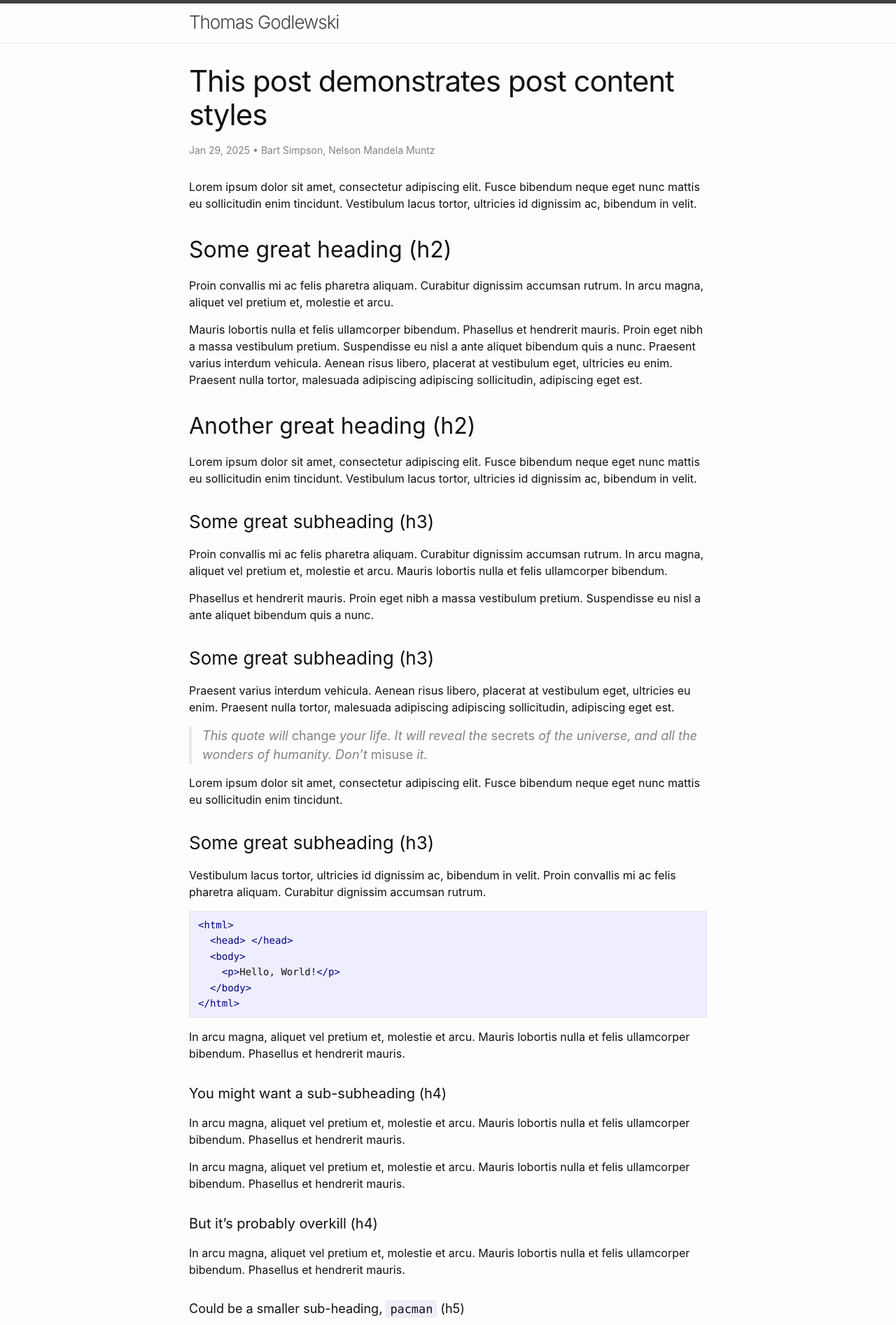
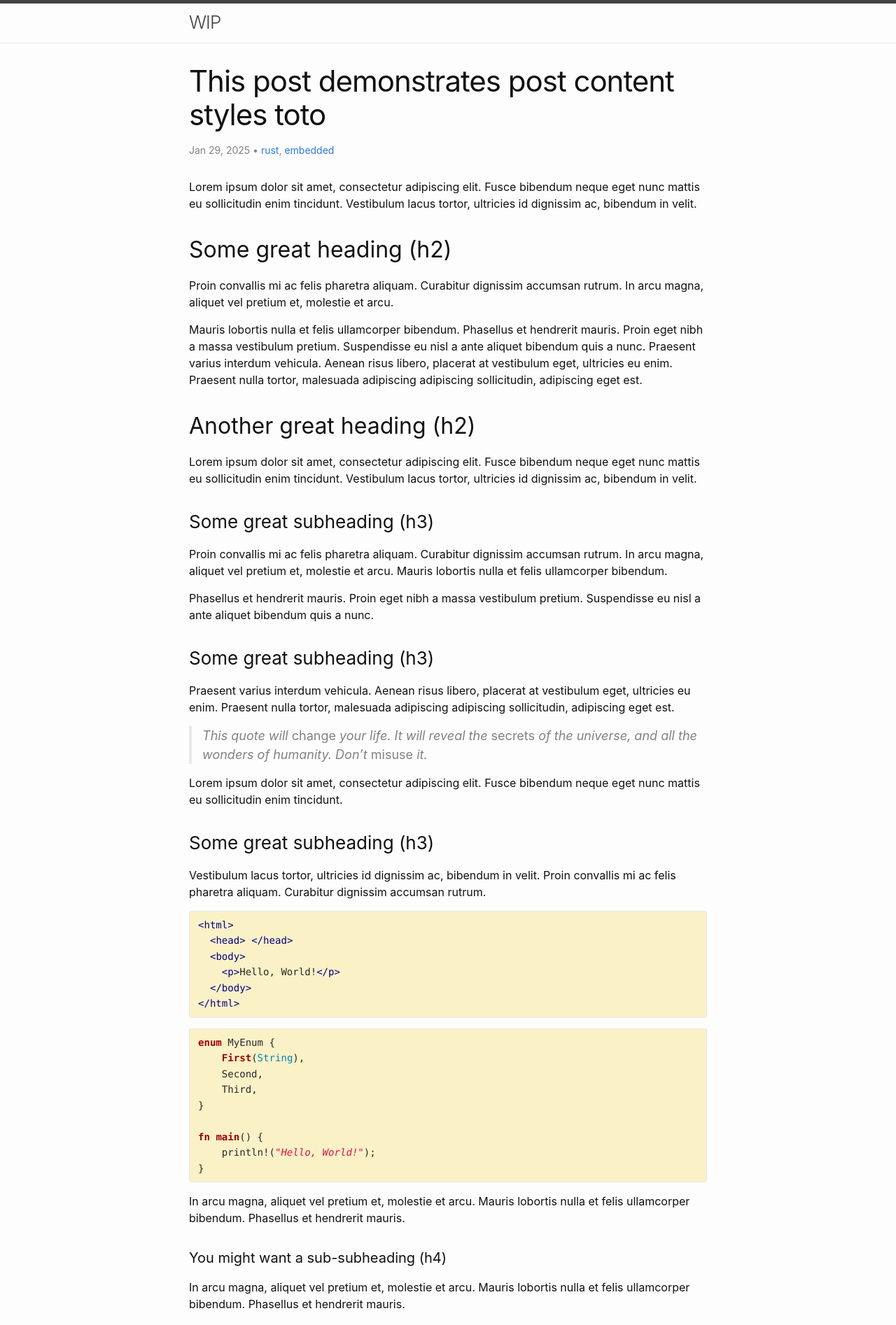
Before and after one commit to thomas-god/thomas-god.github.io, a Jekyll site: the page built from _posts/2025-01-29-test.md, in a window 1280 px wide. Shown: the top 1894 px of the page at 70% size. Built offline with Jekyll 4.4.1, drawn with Linux system fonts in a browser that asks for light colours.

Commit message:
feat: update styling and add tag page

````diff
--- a/_config.yml
+++ b/_config.yml
@@ -1,6 +1,4 @@
-title: Thomas Godlewski
-description: >
-  Software Engineer
+title: WIP
 encoding: UTF-8
 domain: thomas-god.github.io
 baseurl: ""
@@ -12,3 +10,19 @@ minima:
   skin: classic
   social_links:
     - { platform: github, user_url: https://github.com/thomas-god }
+
+collections:
+  tags:
+    output: true
+
+defaults:
+  - scope:
+      path: ""
+      type: "posts"
+    values:
+      layout: "post"
+  - scope:
+      path: ""
+      type: "tags"
+    values:
+      layout: "tag"
--- a/_layouts/home.html
+++ b/_layouts/home.html
@@ -20,7 +20,7 @@ layout: base
           {{ post.title | escape }}
         </a>
       </h3>
-      {%- if site.show_excerpts -%} {{ post.excerpt }} {%- endif -%}
+      {{ post.content | markdownify | strip_html | truncatewords: 30 }}
     </li>
     {%- endfor -%}
   </ul>
--- a/_layouts/post.html
+++ b/_layouts/post.html
@@ -1,43 +1,39 @@
 ---
 layout: base
 ---
+<article class="post h-entry" itemscope itemtype="http://schema.org/BlogPosting">
 
-<article
-  class="post h-entry"
-  itemscope
-  itemtype="http://schema.org/BlogPosting"
->
   <header class="post-header">
-    <h1 class="post-title p-name" itemprop="name headline">
-      {{ page.title | escape }}
-    </h1>
+    <h1 class="post-title p-name" itemprop="name headline">{{ page.title | escape }}</h1>
     <p class="post-meta">
-      {%- assign date_format = site.minima.date_format | default: "%b %-d, %Y"
-      -%}
-      <time
-        class="dt-published"
-        datetime="{{ page.date | date_to_xmlschema }}"
-        itemprop="datePublished"
-      >
+      {%- assign date_format = site.minima.date_format | default: "%b %-d, %Y" -%}
+      <time class="dt-published" datetime="{{ page.date | date_to_xmlschema }}" itemprop="datePublished">
         {{ page.date | date: date_format }}
       </time>
-      {%- if page.modified_date -%} ~ {%- assign mdate = page.modified_date |
-      date_to_xmlschema -%}
-      <time class="dt-modified" datetime="{{ mdate }}" itemprop="dateModified">
-        {{ mdate | date: date_format }}
-      </time>
-      {%- endif -%} {%- if page.author -%} • {% for author in page.author %}
-      <span itemprop="author" itemscope itemtype="http://schema.org/Person">
-        <span class="p-author h-card" itemprop="name">{{ author }}</span></span
-      >
-      {%- if forloop.last == false %}, {% endif -%} {% endfor %} {%- endif -%}
-    </p>
+      {%- if page.modified_date -%}
+        ~
+        {%- assign mdate = page.modified_date | date_to_xmlschema -%}
+        <time class="dt-modified" datetime="{{ mdate }}" itemprop="dateModified">
+          {{ mdate | date: date_format }}
+        </time>
+      {%- endif -%}
+      {%- if page.tags -%}
+        • {% for tag in page.tags %}
+        {% assign tag_info = site.tags | where:"tag", tag | first %}
+          <span itemprop="author" itemscope itemtype="http://schema.org/Person">
+            <span class="p-author h-card" itemprop="name"><a href="{{tag_info.url}}">{{ tag }}</a></span></span>
+            {%- if forloop.last == false %}, {% endif -%}
+        {% endfor %}
+      {%- endif -%}</p>
   </header>
 
-  <div class="post-content e-content" itemprop="articleBody">{{ content }}</div>
+  <div class="post-content e-content" itemprop="articleBody">
+    {{ content }}
+  </div>
 
-  {%- if site.disqus.shortname -%} {%- include disqus_comments.html -%} {%-
-  endif -%}
+  {%- if site.disqus.shortname -%}
+    {%- include disqus_comments.html -%}
+  {%- endif -%}
 
   <a class="u-url" href="{{ page.url | relative_url }}" hidden></a>
 </article>
--- a/_posts/2025-01-29-test.md
+++ b/_posts/2025-01-29-test.md
@@ -1,11 +1,8 @@
 ---
-layout: post
-title: "This post demonstrates post content styles"
-categories: junk
-author:
-  - Bart Simpson
-  - Nelson Mandela Muntz
-meta: "Springfield"
+title: "This post demonstrates post content styles toto"
+tags:
+  - rust
+  - embedded
 ---
 
 Lorem ipsum dolor sit amet, consectetur adipiscing elit. Fusce bibendum neque eget nunc mattis eu sollicitudin enim tincidunt. Vestibulum lacus tortor, ultricies id dignissim ac, bibendum in velit.
@@ -45,6 +42,18 @@ Vestibulum lacus tortor, ultricies id dignissim ac, bibendum in velit. Proin con
     <p>Hello, World!</p>
   </body>
 </html>
+```
+
+```rust
+enum MyEnum {
+    First(String),
+    Second,
+    Third,
+}
+
+fn main() {
+    println!("Hello, World!");
+}
 ```
 
 In arcu magna, aliquet vel pretium et, molestie et arcu. Mauris lobortis nulla et felis ullamcorper bibendum. Phasellus et hendrerit mauris.
--- a/_sass/minima/skins/auto.scss
+++ b/_sass/minima/skins/auto.scss
@@ -17,7 +17,7 @@ $lm-site-title-color: $lm-brand-color-dark !default;
 
 $lm-text-color: #111111 !default;
 $lm-background-color: #fdfdfd !default;
-$lm-code-background-color: #eeeeff !default;
+$lm-code-background-color: #fbf1c7 !default;
 
 $lm-link-base-color: #2a7ae2 !default;
 $lm-link-visited-color: darken($lm-link-base-color, 15%) !default;
--- a/assets/css/style.scss
+++ b/assets/css/style.scss
@@ -1,6 +1,6 @@
 ---
-# Only the main Sass file needs front matter (the dashes are enough)
 ---
 
-@import "minima/skins/{{ site.minima.skin | default: 'classic' }}",
-  "minima/initialize";
+@import "minima/skins/classic", "minima/initialize";
+
+@import "syntax.css";
--- /dev/null
+++ b/assets/css/syntax.css
@@ -0,0 +1,97 @@
+.highlight table td { padding: 5px; }
+.highlight table pre { margin: 0; }
+.highlight, .highlight .w {
+  color: #282828;
+  background-color: #fbf1c7;
+}
+.highlight .err {
+  color: #9d0006;
+  background-color: #fbf1c7;
+  font-weight: bold;
+}
+.highlight .c, .highlight .ch, .highlight .cd, .highlight .cm, .highlight .cpf, .highlight .c1, .highlight .cs {
+  color: #928374;
+  font-style: italic;
+}
+.highlight .cp {
+  color: #427b58;
+}
+.highlight .nt {
+  color: #9d0006;
+}
+.highlight .o, .highlight .ow {
+  color: #282828;
+}
+.highlight .p, .highlight .pi {
+  color: #282828;
+}
+.highlight .gi {
+  color: #79740e;
+  background-color: #fbf1c7;
+}
+.highlight .gd {
+  color: #9d0006;
+  background-color: #fbf1c7;
+}
+.highlight .gh {
+  color: #79740e;
+  font-weight: bold;
+}
+.highlight .ge {
+  font-style: italic;
+}
+.highlight .ges {
+  font-weight: bold;
+  font-style: italic;
+}
+.highlight .gs {
+  font-weight: bold;
+}
+.highlight .k, .highlight .kn, .highlight .kp, .highlight .kr, .highlight .kv {
+  color: #9d0006;
+}
+.highlight .kc {
+  color: #8f3f71;
+}
+.highlight .kt {
+  color: #b57614;
+}
+.highlight .kd {
+  color: #af3a03;
+}
+.highlight .s, .highlight .sb, .highlight .sc, .highlight .dl, .highlight .sd, .highlight .s2, .highlight .sh, .highlight .sx, .highlight .s1 {
+  color: #79740e;
+  font-style: italic;
+}
+.highlight .si {
+  color: #79740e;
+  font-style: italic;
+}
+.highlight .sr {
+  color: #79740e;
+  font-style: italic;
+}
+.highlight .sa {
+  color: #9d0006;
+}
+.highlight .se {
+  color: #af3a03;
+}
+.highlight .nn {
+  color: #427b58;
+}
+.highlight .nc {
+  color: #427b58;
+}
+.highlight .no {
+  color: #8f3f71;
+}
+.highlight .na {
+  color: #79740e;
+}
+.highlight .m, .highlight .mb, .highlight .mf, .highlight .mh, .highlight .mi, .highlight .il, .highlight .mo, .highlight .mx {
+  color: #8f3f71;
+}
+.highlight .ss {
+  color: #076678;
+}
````
Also changed, not shown: _drafts/toto.md (added, +7 -0 lines), _layouts/tag.html (added, +24 -0 lines), _tags/embedded.md (added, +3 -0 lines), _tags/rust.md (added, +3 -0 lines).
